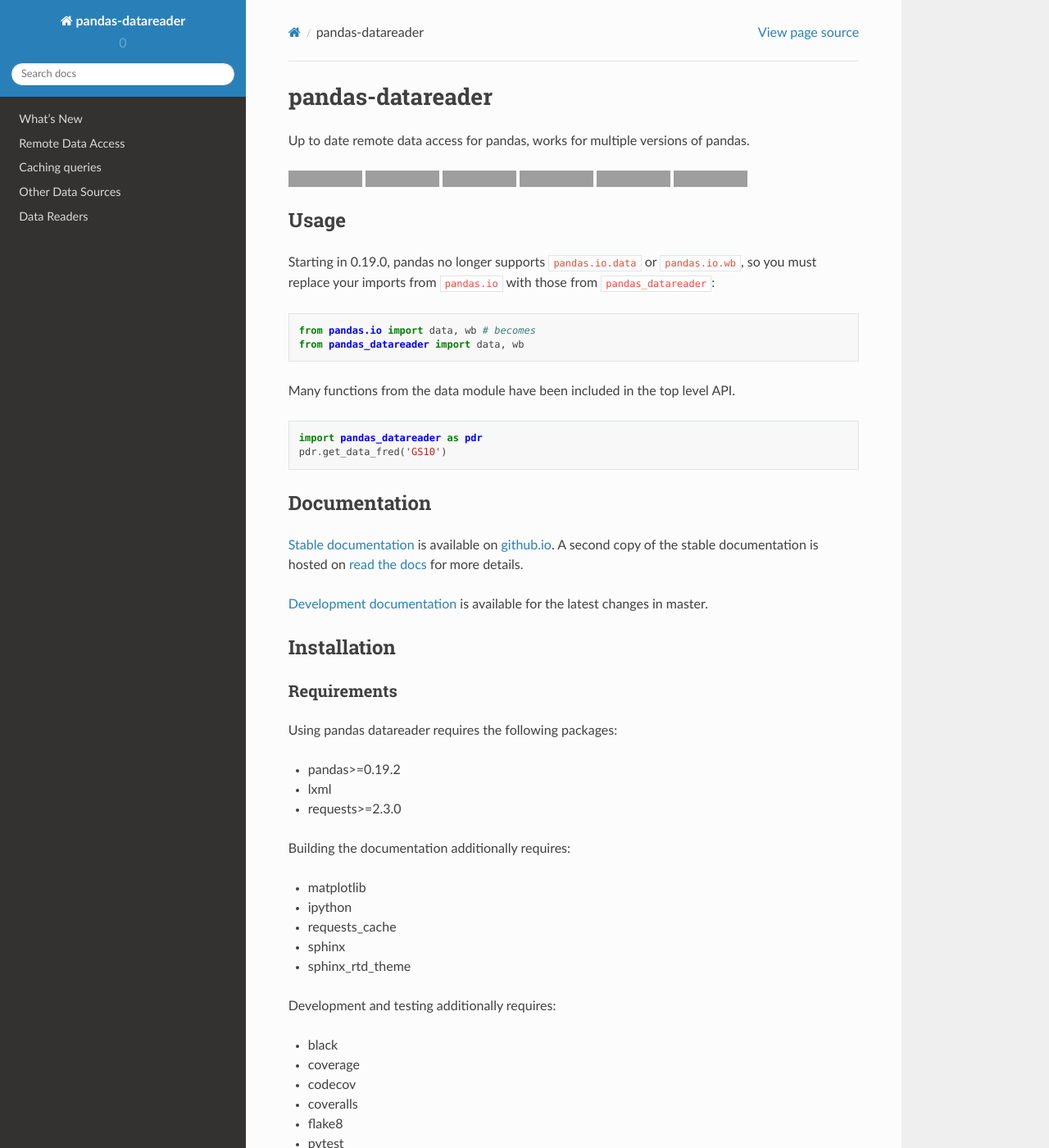
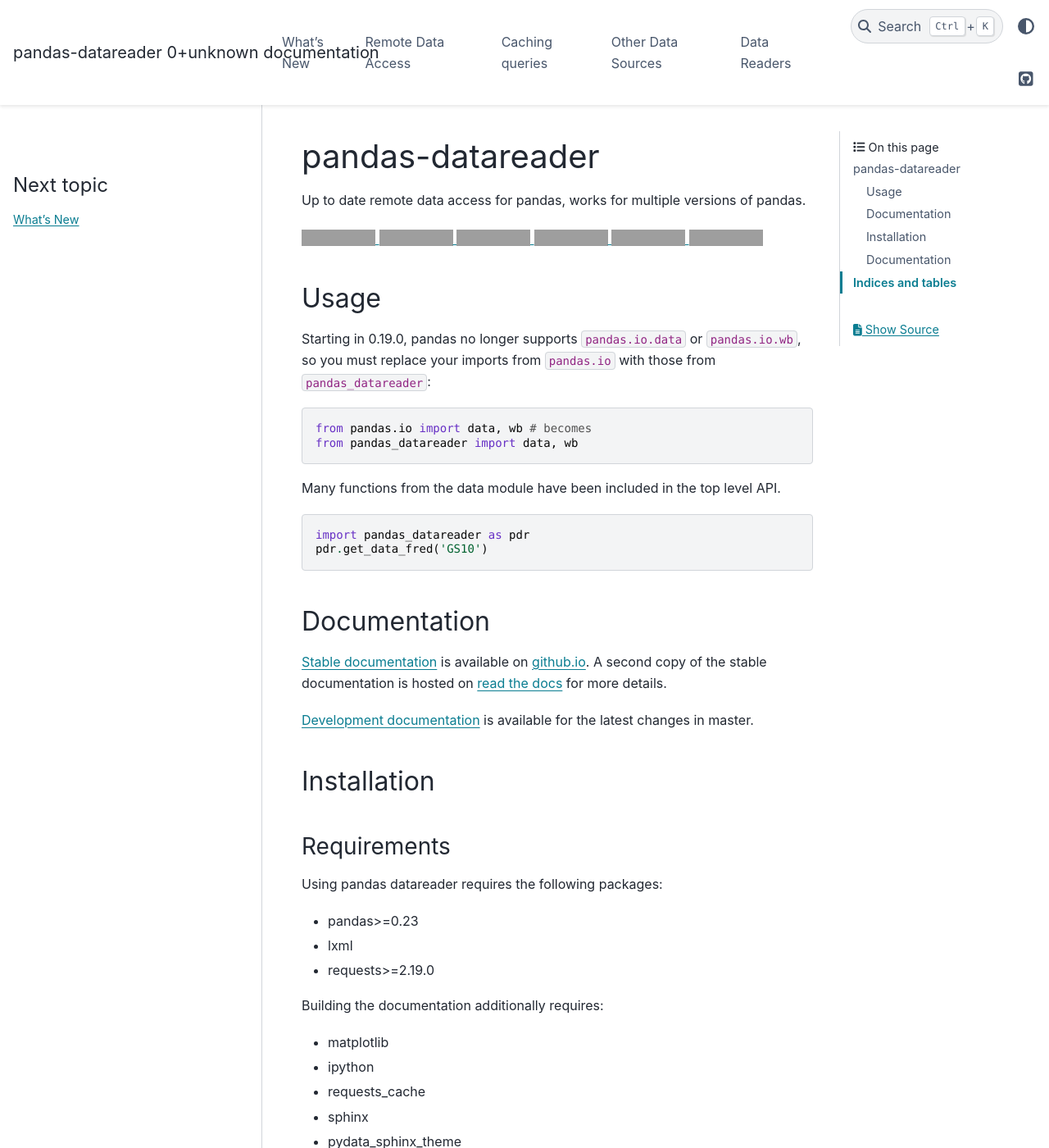
Before and after one commit to pydata/pandas-datareader, a Sphinx documentation site: the page built from docs/source/index.rst, in a window 1280 px wide and 1400 px high. Shown: the whole window at 82% size. Built offline with Sphinx 7.4.7 and the PyData theme 0.15.4, drawn with Linux system fonts in a browser that asks for light colours; some of the changed text lies outside the part shown; grey boxes are pictures that could not be loaded.

```diff
--- a/README.rst
+++ b/README.rst
@@ -60,9 +60,9 @@ Requirements
 
 Using pandas datareader requires the following packages:
 
-* pandas>=0.19.2
+* pandas>=0.23
 * lxml
-* requests>=2.3.0
+* requests>=2.19.0
 
 Building the documentation additionally requires:
 
@@ -70,7 +70,7 @@ Building the documentation additionally requires:
 * ipython
 * requests_cache
 * sphinx
-* sphinx_rtd_theme
+* pydata_sphinx_theme
 
 Development and testing additionally requires:
 
--- a/docs/requirements.txt
+++ b/docs/requirements.txt
@@ -3,3 +3,4 @@ ipython
 matplotlib
 sphinx_rtd_theme
 requests_cache
+pydata_sphinx_theme
--- a/docs/source/conf.py
+++ b/docs/source/conf.py
@@ -14,15 +14,19 @@
 # serve to show the default.
 
 import os
-import sys
 
 # Add any Sphinx extension module names here, as strings. They can be
 # extensions coming with Sphinx (named 'sphinx.ext.*') or your custom
 # ones.
-import IPython
+
 
 import pandas_datareader as pdr
-import sphinx_rtd_theme
+
+on_rtd = os.environ.get("READTHEDOCS", None) == "True"
+if on_rtd:
+    import sphinx_rtd_theme
+else:
+    import pydata_sphinx_theme   # noqa: F401
 
 # If extensions (or modules to document with autodoc) are in another directory,
 # add these directories to sys.path here. If the directory is relative to the
@@ -64,7 +68,7 @@ master_doc = "index"
 
 # General information about the project.
 project = u"pandas-datareader"
-copyright = u"2018, The PyData Development Team"
+copyright = u"2020, The PyData Development Team"
 author = "The PyData Development Team"
 
 # The version info for the project you're documenting, acts as replacement for
@@ -105,8 +109,16 @@ todo_include_todos = True
 
 # The theme to use for HTML and HTML Help pages.  See the documentation for
 # a list of builtin themes.
-html_theme = "sphinx_rtd_theme"
-html_theme_path = [sphinx_rtd_theme.get_html_theme_path()]
+if on_rtd:
+    html_theme = "sphinx_rtd_theme"
+    html_theme_path = [sphinx_rtd_theme.get_html_theme_path()]
+else:
+    html_theme = "pydata_sphinx_theme"
+    # html_theme_path = pydata_sphinx_theme.get_html_theme_path()
+    html_theme_options = {
+        "external_links": [],
+        "github_url": "https://github.com/pydata/pandas-datareader",
+    }
 
 # Theme options are theme-specific and customize the look and feel of a theme
 # further.  For a list of options available for each theme, see the
--- a/versioneer.py
+++ b/versioneer.py
@@ -430,7 +430,7 @@ def run_command(commands, args, cwd=None, verbose=False, hide_stderr=False, env=
 
 LONG_VERSION_PY[
     "git"
-] = '''
+] = r'''
 # This file helps to compute a version number in source trees obtained from
 # git-archive tarball (such as those provided by githubs download-from-tag
 # feature). Distribution tarballs (built by setup.py sdist) and build
```
Also changed, not shown: 1 other file.
